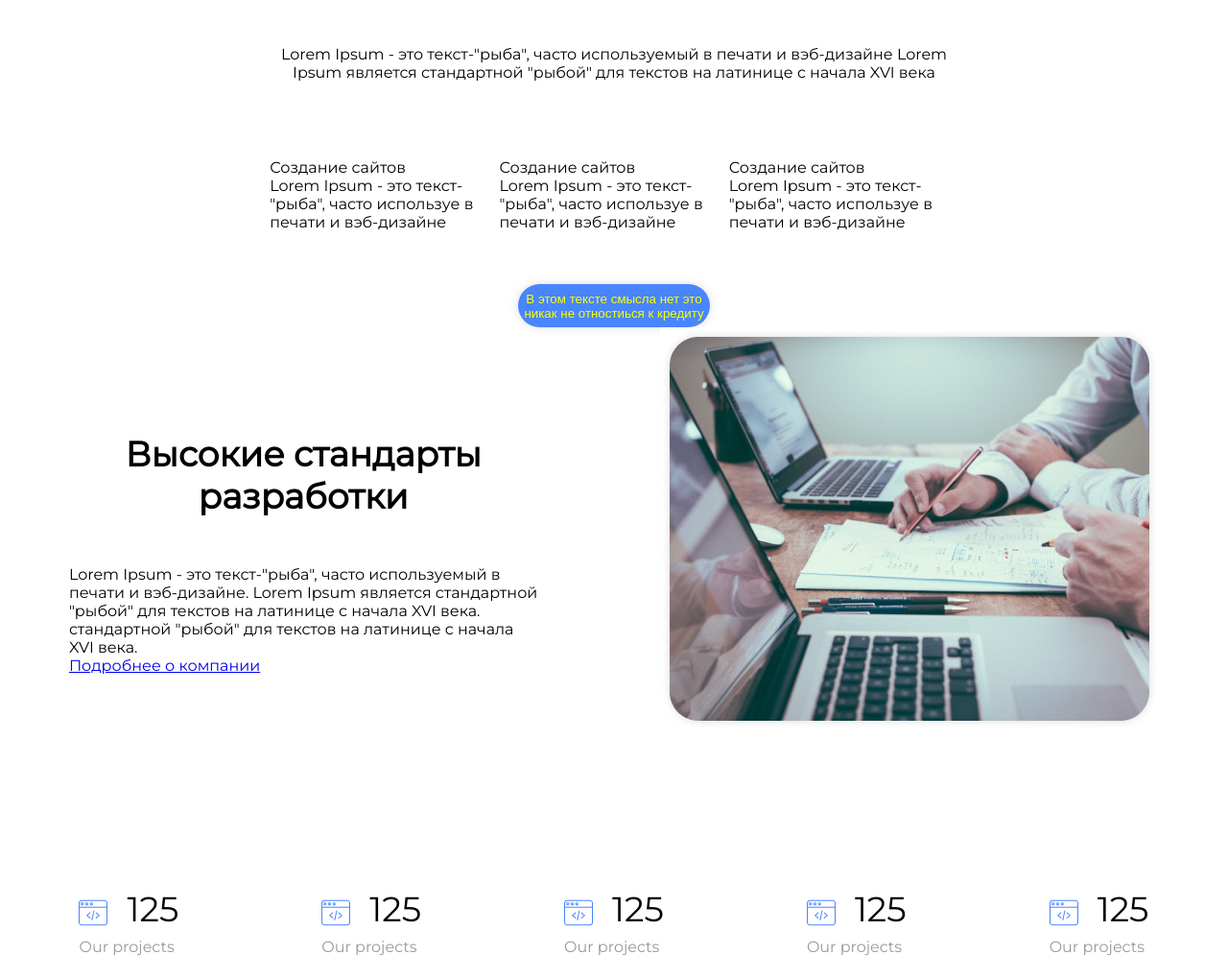
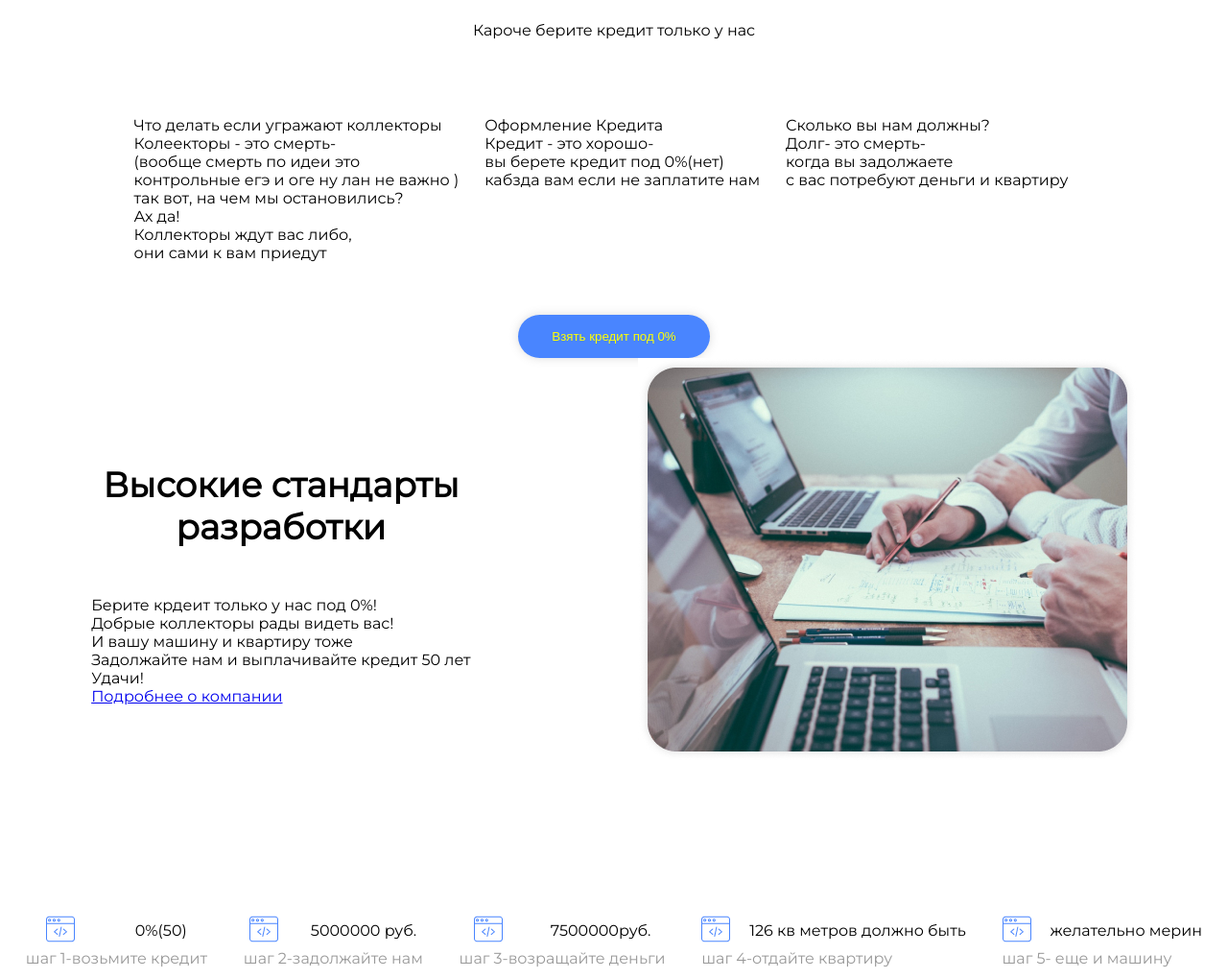
Before and after one commit to ktoprochitaltotumrett/ktoprochitaltotumrett.github.io, a plain HTML site: page index.html in a window 1280 px wide. Shown: the part 1153-2172 px from the top of the page at 96% size. Drawn offline with Linux system fonts and the light colour scheme.

Commit message:
колеекторы убьют вас1

```diff
--- a/css/style.css
+++ b/css/style.css
@@ -125,8 +125,8 @@ margin-top: 160px;
   font-family: Montserrat;
   font-style: normal;
   font-weight: normal;
-  font-size: 36px;
-  line-height: 53px;
+  font-size: 16px;
+  line-height: 33px;
 
 }
 .Our-projects{
@@ -140,6 +140,5 @@ color: #999999;
 .img-count>img{
   width: 30px;
 height: 30px;
-margin-top: 15px;
 margin-right: 20px;
 }
--- a/index.html
+++ b/index.html
@@ -30,31 +30,30 @@
 </header>
 
  <section class="about">
-   <div class="title_section">Мы создаем мобильные приложения(может для компьютеров, кароче неважно) <br> для крупных корпораций( 2 человека) </div>
+   <div class="title_section">Мы рады видеть улыбку клиентов<br> (ну и их деньги которые они задолжали) </div>
 <div class="text">
-  Lorem Ipsum - это текст-"рыба",
-   часто используемый в печати и вэб-дизайне
-    Lorem <br> Ipsum является стандартной "рыбой" для текстов на латинице с начала XVI века
+
+     <br> Кароче берите кредит только у нас
 
 </div>
 <div class="pont">
     <div class="frog">
       <img src="" alt="">
-      <div class="text">Создание сайтов <br>
-      Lorem Ipsum - это текст-<br> "рыба", часто используе в <br> печати и вэб-дизайне</div>
+      <div class="text">Что делать если угражают коллекторы <br>
+    Колеекторы - это смерть-<br> (вообще смерть по идеи это <br> контрольные егэ и оге ну лан не важно )<br> так вот, на чем мы остановились?<br> Ах да!<br> Коллекторы ждут вас либо, <br> они сами к вам приедут </div>
     </div>
     <div class="frog">
       <img src="" alt="">
-      <div class="text">Создание сайтов <br>
-      Lorem Ipsum - это текст-<br> "рыба", часто используе в <br> печати и вэб-дизайне</div>
+      <div class="text">Оформление Кредита <br>
+      Кредит - это хорошо-<br> вы берете кредит под 0%(нет) <br> кабзда вам если не заплатите нам</div>
     </div>
     <div class="frog">
       <img src="" alt="">
-      <div class="text">Создание сайтов <br>
-      Lorem Ipsum - это текст-<br> "рыба", часто используе в <br> печати и вэб-дизайне</div>
+      <div class="text">Сколько вы нам должны?<br>
+       Долг- это смерть-<br> когда вы задолжаете <br> с вас потребуют деньги и квартиру</div>
     </div>
 </div>
-<button class="button">В этом тексте смысла нет это никак не отностиься к кредиту</button>
+<button class="button">Взять кредит под 0%</button>
 
  </section>
  <section class="bout">
@@ -62,11 +61,11 @@
      <div class="title_section">Высокие стандарты <br>
 разработки </div>
 <div class="text">
-Lorem Ipsum - это текст-"рыба", часто используемый в <br>
-печати и вэб-дизайне. Lorem Ipsum является стандартной <br>
- "рыбой" для текстов на латинице с начала XVI века.
- <br> стандартной "рыбой" для текстов на латинице с начала <br>
-  XVI века.
+Берите крдеит только у нас под 0%! <br>
+Добрые коллекторы рады видеть вас!<br>
+И вашу машину и квартиру тоже
+ <br> Задолжайте нам и выплачивайте кредит 50 лет <br>
+Удачи!
 
 </div>
 <a href="#">Подробнее о компании</a>
@@ -78,43 +77,43 @@ Lorem Ipsum - это текст-"рыба", часто используемый
 <div class="project-item">
 <div class="img-count">
 <img src="img/art.png" alt="Our-projects">
-<div class="textt">125
+<div class="textt">0%(50)
 </div>
 
 </div>
-  <div class="Our-projects">Our projects</div></div>
+  <div class="Our-projects">шаг 1-возьмите кредит</div></div>
   <div class="project-item">
   <div class="img-count">
   <img src="img/art.png" alt="Our-projects">
-  <div class="textt">125
+  <div class="textt">5000000 руб.
   </div>
 
   </div>
-    <div class="Our-projects">Our projects</div></div>
+    <div class="Our-projects">шаг 2-задолжайте нам</div></div>
     <div class="project-item">
     <div class="img-count">
     <img src="img/art.png" alt="Our-projects">
-    <div class="textt">125
+    <div class="textt">7500000руб.
     </div>
 
     </div>
-      <div class="Our-projects">Our projects</div></div>
+      <div class="Our-projects">шаг 3-возращайте деньги</div></div>
       <div class="project-item">
       <div class="img-count">
       <img src="img/art.png" alt="Our-projects">
-      <div class="textt">125
+      <div class="textt">126 кв метров должно быть
       </div>
 
       </div>
-        <div class="Our-projects">Our projects</div></div>
+        <div class="Our-projects">шаг 4-отдайте квартиру </div></div>
         <div class="project-item">
         <div class="img-count">
         <img src="img/art.png" alt="Our-projects">
-        <div class="textt">125
+        <div class="textt">желательно мерин
         </div>
 
         </div>
-          <div class="Our-projects">Our projects</div></div>
+          <div class="Our-projects">шаг 5- еще и машину </div></div>
 
 
 
```
